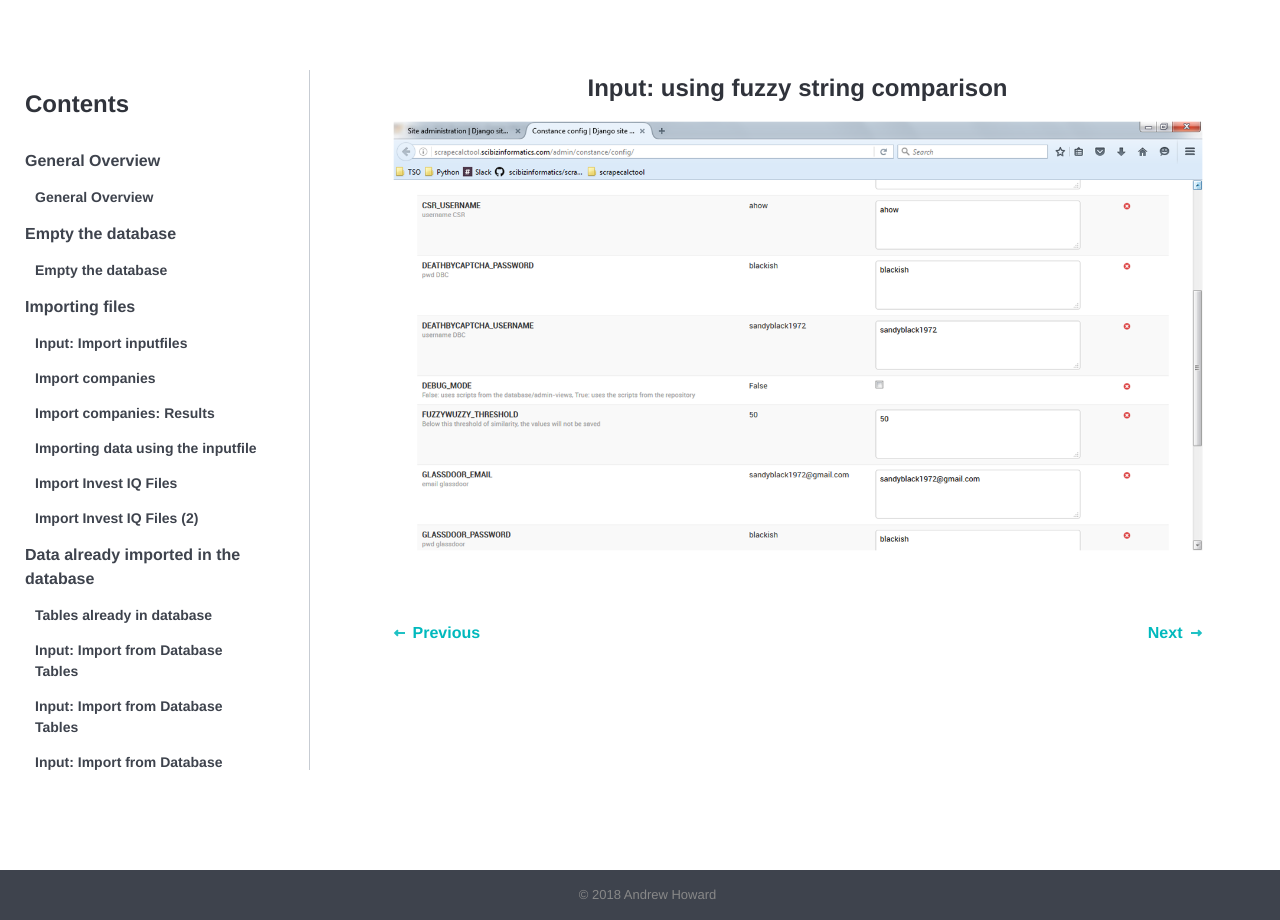
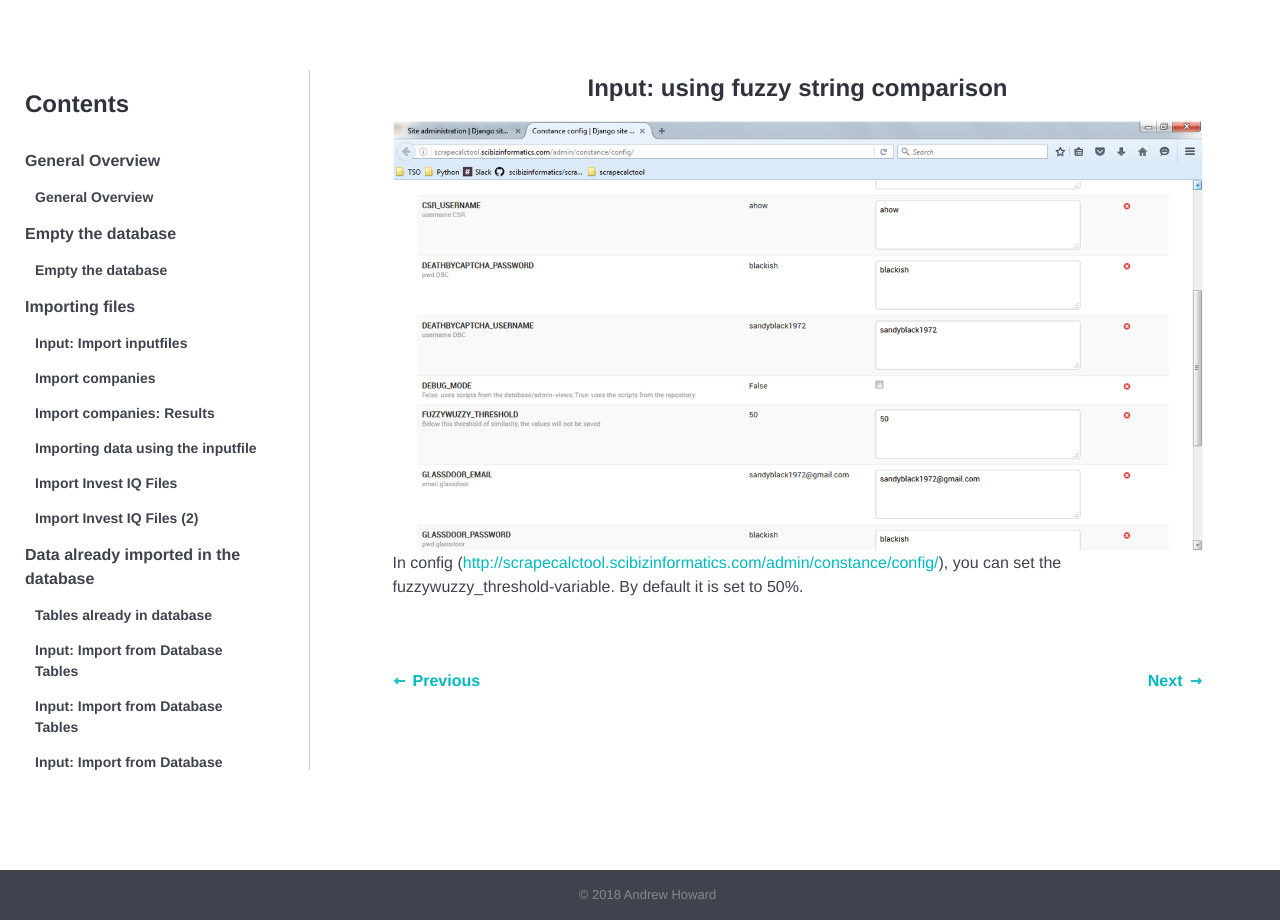
Before and after one commit to tkumpanenko/slides, a Jekyll site: the page built from _tutorials/079.html, in a window 1280 px wide. Built offline with Jekyll 4.4.1, drawn with Linux system fonts in a browser that asks for light colours.

Commit message:
Update from Forestry.io - 079.html

```diff
--- a/_tutorials/079.html
+++ b/_tutorials/079.html
@@ -4,8 +4,8 @@ topic: special-cases
 order: 5
 date: 2018-01-18 19:31:06 +0000
 ---
-
-
 <h4>Input: using fuzzy string comparison </h4>
 
 <img src="{{site.url}}{{site.baseurl}}/images/079.png" alt="">
+
+<p>In config (<a href="http://scrapecalctool.scibizinformatics.com/admin/constance/config/">http://scrapecalctool.scibizinformatics.com/admin/constance/config/</a>), you can set the fuzzywuzzy_threshold-variable. By default it is set to 50%. </p>
```
